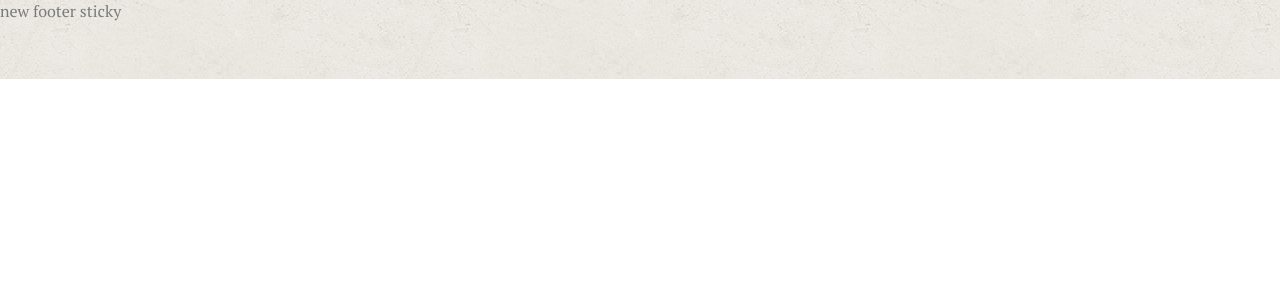
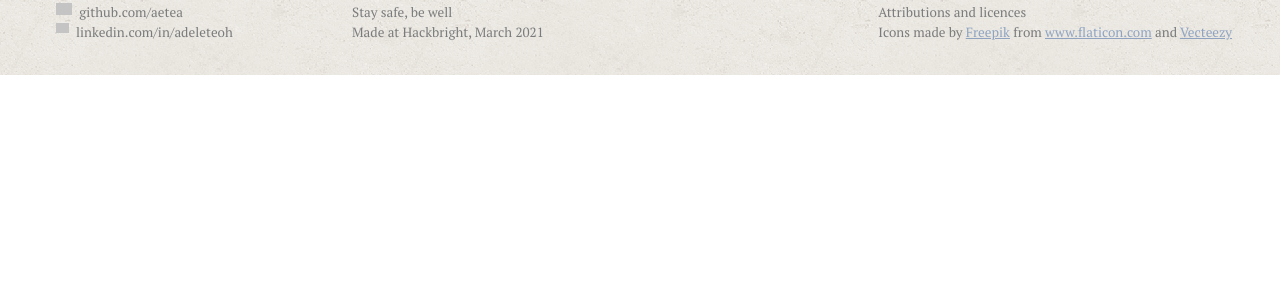
Before and after one commit to aetea/capstone-project, a Flask app: page /map in a window 1280 px wide. Shown: the part 515-800 px from the top of the page. Run offline with Flask 2, Linux system fonts and the light colour scheme; some libraries are stand-ins or nearby versions; some web fonts are replaced; grey boxes are pictures that could not be loaded.

Commit message:
Add footer content and attributions, fix footer element alignment.

```diff
--- a/static/css/style.css
+++ b/static/css/style.css
@@ -14,6 +14,11 @@ h1, h2, h3, h4, h5, h6 {
 b, strong {
     text-decoration-line: underline;
     padding: 0.1em;
+}
+
+footer p {
+    font-size: smaller;
+    margin: 0;
 }
 
 .navbar-brand {
@@ -88,6 +93,8 @@ b, strong {
 
 .navbar {
     background-image: url("/static/site-images/funky-lines.png");
+    padding-top: .25rem;
+    padding-bottom: .25rem;
 }
 
 .navbar-light .navbar-text {
@@ -110,6 +117,22 @@ b, strong {
     opacity: 0.6;
     filter: grayscale(65%);
     height: 10vh;
+}
+
+.footer div {
+    margin-top: .5rem;
+    margin-bottom: .25rem;
+}
+
+#footer-full-div {
+    margin-top: .25rem;
+    margin-bottom: .25rem;
+}
+
+#footer-social img {
+    vertical-align: top;
+    width: 1rem;
+    margin-right: .25rem;
 }
 
 #home-body {
--- a/templates/base.html
+++ b/templates/base.html
@@ -54,8 +54,25 @@
         macaron ruffles
         links stay in touch
     </div> -->
-    <footer class="footer mt-auto bg-dark">
-        new footer sticky
+    <footer class="footer mt-auto bg-dark ">
+        <div class="d-flex mx-5 align-items-center" id="footer-full-div">
+            <div class="col-3 px-2 align-items-center" id="footer-social">
+                <p><img src="/static/icons/039-github.svg" alt="github icon"> github.com/aetea</p>
+                <!-- <p><img src="/static/icons/001-at sign.svg" alt="email icon"> adeleteoh•gmail</p> -->
+                <p><img src="/static/icons/031-linkedin.svg" alt="linkedin icon" style="width: .8rem;"> linkedin.com/in/adeleteoh</p>
+            </div>
+            <div class="col-3 px-2">
+                <p>Stay safe, be well<br />
+                Made at Hackbright, March 2021</p>
+            </div>
+            <div class="ms-auto">
+                <p>Attributions and licences<br />
+                    Icons made by <a href="https://www.freepik.com" title="Freepik">Freepik</a> from
+                    <a href="https://www.flaticon.com/" title="Flaticon">www.flaticon.com</a> and
+                    <a href="https://www.vecteezy.com/free-vector/maps">Vecteezy</a>
+                </p>
+            </div>
+        </div>
     </footer>
 
     <!-- then lastly scripts -->
```
Also changed, not shown: templates/city-info.html (+14 -15 lines), static/site-images/art_suisaiga_mizufude.png (deleted), static/site-images/bookmark-regular.svg (deleted), static/site-images/bookmark-solid.svg (deleted), static/site-images/map_pin_shadow.png (deleted).
